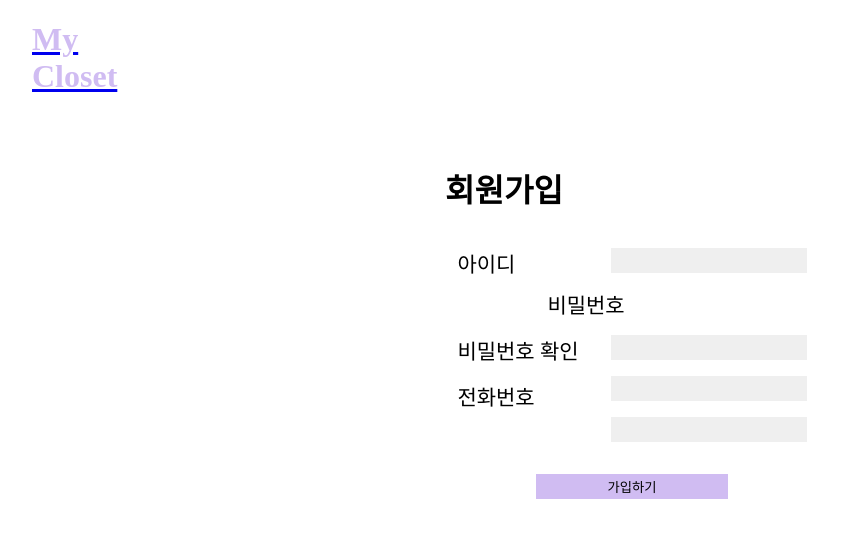
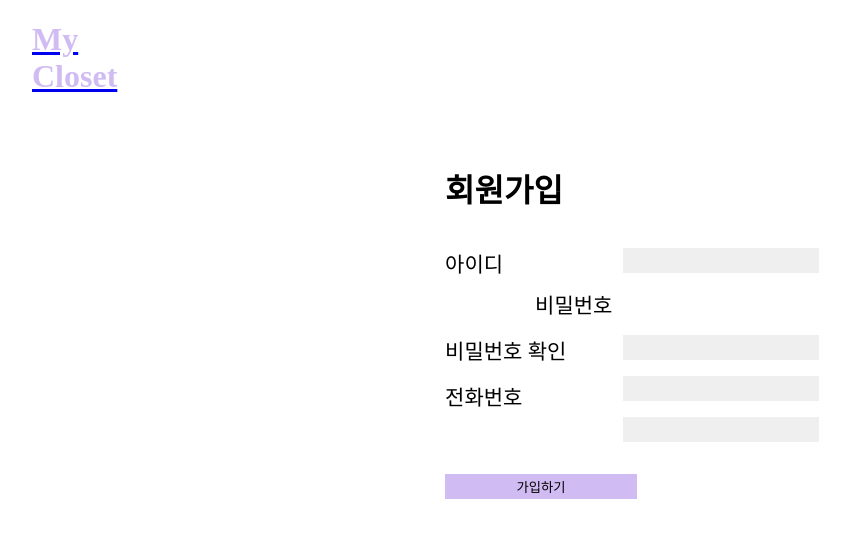
Before and after one commit to baeksehee/SKHUFP_Frontend, a Next.js app: page /signup in a window 1280 px wide. Shown: the top 538 px of the page, without its empty margins (8-858 px from the left). Built offline with nearby package versions, Linux system fonts and the light colour scheme; a web font is replaced by a local one.

Commit message:
feat: 회원가입

```diff
--- a/next.config.js
+++ b/next.config.js
@@ -1,6 +1,7 @@
 /** @type {import('next').NextConfig} */
 const nextConfig = {
   reactStrictMode: true,
+  swcMinify: true,
 }
 
 module.exports = nextConfig
--- a/package.json
+++ b/package.json
@@ -14,6 +14,7 @@
     "@types/react": "18.0.26",
     "@types/react-dom": "18.0.10",
     "@types/styled-components": "^5.1.26",
+    "axios": "^1.2.2",
     "eslint": "8.31.0",
     "eslint-config-next": "13.1.1",
     "next": "^13.1.1",
@@ -21,5 +22,8 @@
     "react-dom": "^18.2.0",
     "styled-components": "^5.3.6",
     "typescript": "4.9.4"
+  },
+  "devDependencies": {
+    "@types/axios": "^0.14.0"
   }
 }
--- /dev/null
+++ b/src/libs/api.ts
@@ -0,0 +1,6 @@
+import axios from "axios";
+
+export const instance = axios.create({
+  baseURL: "http://3.34.215.12:8080/",
+  headers: {},
+});
--- a/src/pages/login.tsx
+++ b/src/pages/login.tsx
@@ -1,12 +1,10 @@
 import Link from "next/link";
+
+// style, components
 import styled from "styled-components";
 import Logo2 from "../components/Logo";
 
 export default function Login() {
-    // const onClickAlert() => {
-    //     if
-    // }
-
     return (
         <>
             <Logo2 />
--- a/src/pages/signup.tsx
+++ b/src/pages/signup.tsx
@@ -1,38 +1,69 @@
-import Link from "next/link";
+import { ChangeEvent, useState } from "react";
+import { useRouter } from "next/router";
+
+// style, components
 import styled from "styled-components";
 import Logo2 from "../components/Logo2";
 
-export default function Signup() {
+import axios from "axios";
+
+const Signup = () => {
+    const router = useRouter();
+
+    const [username, setUserName] = useState<string>("");
+
+    const [password, setPassword] = useState<string>("");
+
+    const onChangeName = (e: ChangeEvent<HTMLInputElement>) => {
+        setUserName(e.target.value);
+    };
+
+    const onChangePassword = (e: ChangeEvent<HTMLInputElement>) => {
+        setPassword(e.target.value);
+    };
+
+    const onSubmit = (e: ChangeEvent<HTMLFormElement>) => {
+        e.preventDefault();
+        axios.post("http://3.34.215.12:8080/api/auth/sign-up", {
+            username: username,
+            password: password,
+        })
+        .then((response) => {
+            console.log(response.data);
+            router.push('/login');
+        })
+    }
+
     return (
         <>
             <Logo2 />
             <Container>
+                <form onSubmit={onSubmit}>
                 <StyledH1>회원가입</StyledH1>
                     <div>
-                <div>
                         <StyledSpan>아이디</StyledSpan>
-                    <StyledInput type="text" />
+                        <StyledInput type="text" onChange={onChangeName} value={username} />
                     </div>
                     <div>
                         <StyledSpan>비밀번호</StyledSpan>
-                    <StyledInput type="password" />
+                        <StyledInput type="text" onChange={onChangePassword} value={password} />
                     </div>
                     <div>
                         <StyledSpan>비밀번호 확인</StyledSpan>
-                    <StyledInput type="password" />
+                        <StyledInput type="text" />
                     </div>
                     <div>
                         <StyledSpan>전화번호</StyledSpan>
                         <StyledInput type="phonenumber" />
                     </div>
-            </div>
-            <Link href="/season">
-                <StyledBtn>가입하기</StyledBtn>
-            </Link>
+                    <StyledBtn type="submit">가입하기</StyledBtn>
+                </form>
             </Container>
         </>
     )
 }
+
+export default Signup;
 
 const Container = styled.div`
 display: flex;
```
Also changed, not shown: src/components/List.tsx (+21 -1 lines), src/pages/daily.tsx (+6 -6 lines), 2 other files (tests, documents, lock files or other folders). Lines whose indentation alone changed are shown as unchanged.
